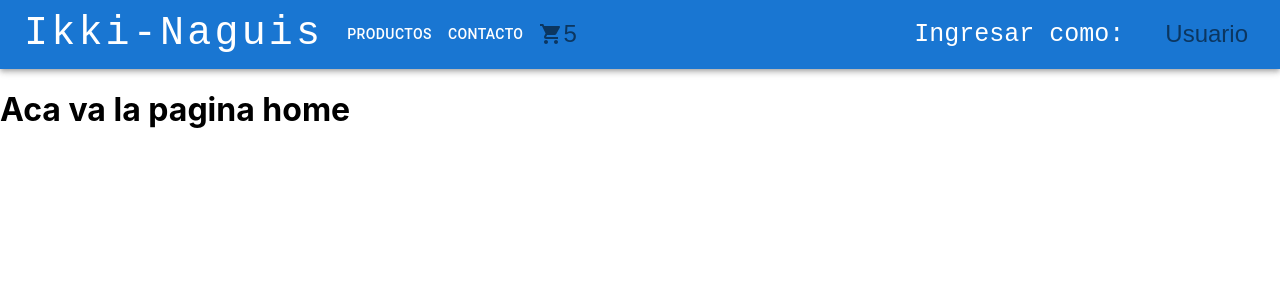
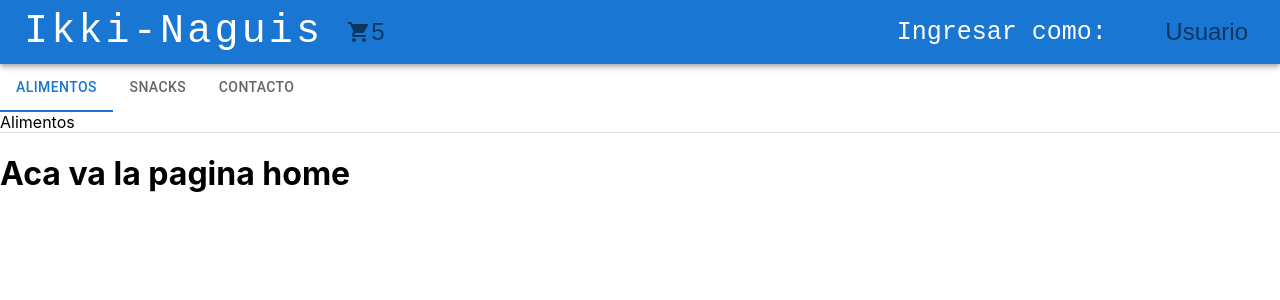
Before and after one commit to Carla-Stramandinoli/proyectoFinalCoder-react-carlaStramandinoli, a React (Create React App) app: page / in a window 1280 px wide. Shown: the top 300 px of the page. Built offline with nearby package versions, Linux system fonts and the light colour scheme.

Commit message:
Agrego una nueva rama con modificaciones de tabs y del navbar

```diff
--- a/package.json
+++ b/package.json
@@ -38,5 +38,8 @@
       "last 1 firefox version",
       "last 1 safari version"
     ]
+  },
+  "devDependencies": {
+    "eslint-plugin-react-hooks": "^4.6.0"
   }
 }
--- a/src/components/navBar/navBar.jsx
+++ b/src/components/navBar/navBar.jsx
@@ -4,10 +4,7 @@ import Box from '@mui/material/Box';
 import Toolbar from '@mui/material/Toolbar';
 import IconButton from '@mui/material/IconButton';
 import Typography from '@mui/material/Typography';
-import Menu from '@mui/material/Menu';
 import Container from '@mui/material/Container';
-import Button from '@mui/material/Button';
-import MenuItem from '@mui/material/MenuItem';
 import Modal from '@mui/material/Modal';
 import CartWidget from "./cartWidget";
 
@@ -15,19 +12,10 @@ import CartWidget from "./cartWidget";
 const pages = ['Productos', 'Contacto',];
 
 function ResponsiveAppBar() {
-    const [anchorElNav, setAnchorElNav] = React.useState(null);
 
     const [open, setOpen] = React.useState(false);
     const handleOpen = () => setOpen(true);
     const handleClose = () => setOpen(false);
-
-    const handleOpenNavMenu = (event) => {
-        setAnchorElNav(event.currentTarget);
-    };
-
-    const handleCloseNavMenu = () => {
-        setAnchorElNav(null);
-    };
 
     return (
         <AppBar position="static">
@@ -50,66 +38,8 @@ function ResponsiveAppBar() {
                         Ikki-Naguis
                     </Typography>
 
-                    <Box sx={{ flexGrow: 1, display: { xs: 'flex', md: 'none' } }}>
-                        <IconButton
-                            size="large"
-                            aria-label="account of current user"
-                            aria-controls="menu-appbar"
-                            aria-haspopup="true"
-                            onClick={handleOpenNavMenu}
-                            color="inherit" >
-                        </IconButton>
-                        <Menu
-                            id="menu-appbar"
-                            anchorEl={anchorElNav}
-                            anchorOrigin={{
-                                vertical: 'bottom',
-                                horizontal: 'left',
-                            }}
-                            keepMounted
-                            transformOrigin={{
-                                vertical: 'top',
-                                horizontal: 'left',
-                            }}
-                            open={Boolean(anchorElNav)}
-                            onClose={handleCloseNavMenu}
-                            sx={{
-                                display: { xs: 'block', md: 'none' },
-                            }} >
-                            {pages.map((page) => (
-                                <MenuItem key={page} onClick={handleCloseNavMenu}>
-                                    <Typography textAlign="center">{page}</Typography>
-                                </MenuItem>
-                            ))}
-                        </Menu>
-                    </Box>
-                    <Typography
-                        variant="h5"
-                        noWrap
-                        component="a"
-                        href=""
-                        sx={{
-                            mr: 2,
-                            display: { xs: 'flex', md: 'none' },
-                            flexGrow: 1,
-                            fontFamily: 'monospace',
-                            fontSize: 20,
-                            letterSpacing: '.3rem',
-                            color: 'inherit',
-                            textDecoration: 'none',
-                        }} >
-                    </Typography>
                     <Box sx={{ flexGrow: 1, display: { xs: 'none', md: 'flex' } }}>
-                        {pages.map((page) => (
-                            <Button
-                                key={page}
-                                onClick={handleCloseNavMenu}
-                                sx={{ my: 2, color: 'white', display: 'block' }} >
-                                {page}
-                            </Button>
-                        ))}
-                        <CartWidget productos={5}/>
-
+                        <CartWidget productos={5} />
                     </Box>
                     <Box sx={{ flexGrow: 0.1, fontFamily: 'monospace', fontSize: 25 }}> Ingresar como:
                     </Box>
--- a/src/components/pages/home.jsx
+++ b/src/components/pages/home.jsx
@@ -1,10 +1,13 @@
 import React from 'react'
 import NavBar from '../navBar/navBar'
+import TabsComponents from '../tabsComponents/TabsComponents';
 
  function home() {
   return (
     <div>
         <NavBar />
+        <TabsComponents />
+
         <h1>Aca va la pagina home</h1>
     </div>
   )
--- /dev/null
+++ b/src/components/tabsComponents/TabsComponents.jsx
@@ -0,0 +1,40 @@
+import React from 'react'
+import Box from '@mui/material/Box'
+import Tab from '@mui/material/Tab'
+import Tabs from '@mui/material/Tabs'
+
+
+function a11yProps(index) {
+    return {
+        id: `simple-tab-${index}`,
+        'aria-controls': `simple-tabpanel-${index}`,
+    };
+}
+
+function TabsComponents() {
+    const [selection, setValue] = React.useState("food");
+
+    const handleChange = (_, value) => {
+        setValue(value);
+    }
+    return (
+        <Box sx={{ borderBottom: 1, borderColor: 'divider' }}>
+            <Box>
+                <Tabs value={selection} onChange={handleChange} aria-label="basic tabs example">
+                    <Tab label="Alimentos" value="food" {...a11yProps(0)} />
+                    <Tab label="Snacks" value="snack" {...a11yProps(1)} />
+                    <Tab label="Contacto" value="contact" {...a11yProps(2)} />
+
+                </Tabs>
+            </Box>
+            <Box>
+                {selection === 'food' ? <Box>Alimentos</Box> : null}
+                {selection === 'snack' ? <Box>Snacks</Box> : null}
+                {selection === 'contact' ? <Box>Contacto</Box> : null}
+
+            </Box>
+        </Box>
+    )
+}
+
+export default TabsComponents;
```
Also changed, not shown: 1 other file (tests, documents, lock files or other folders).
